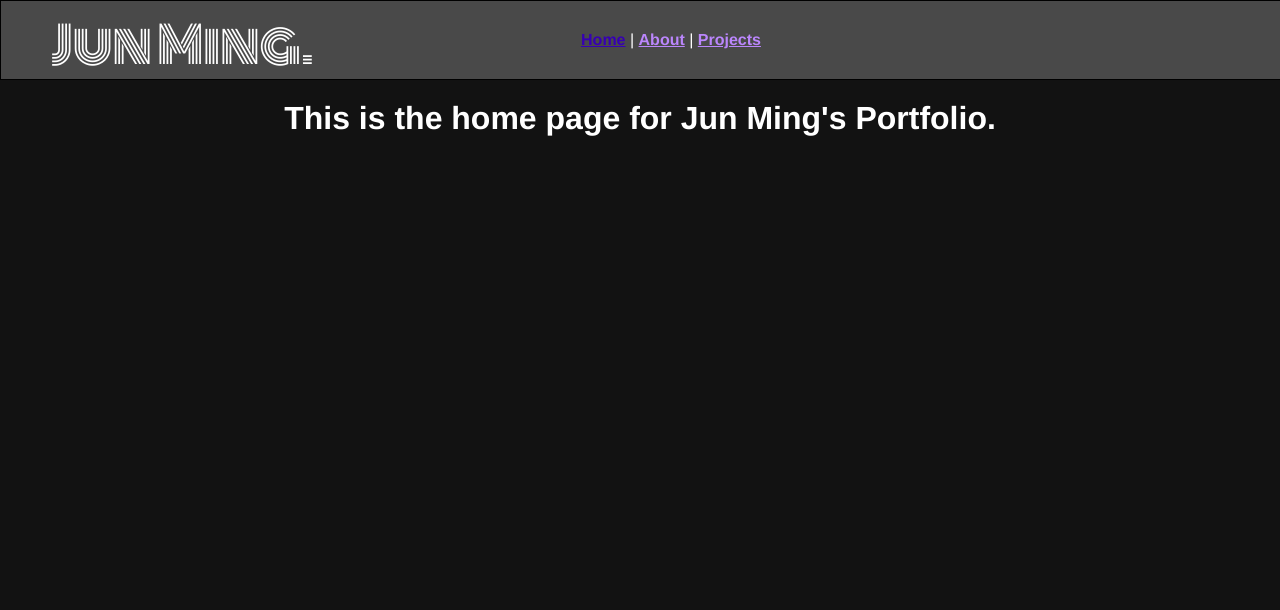
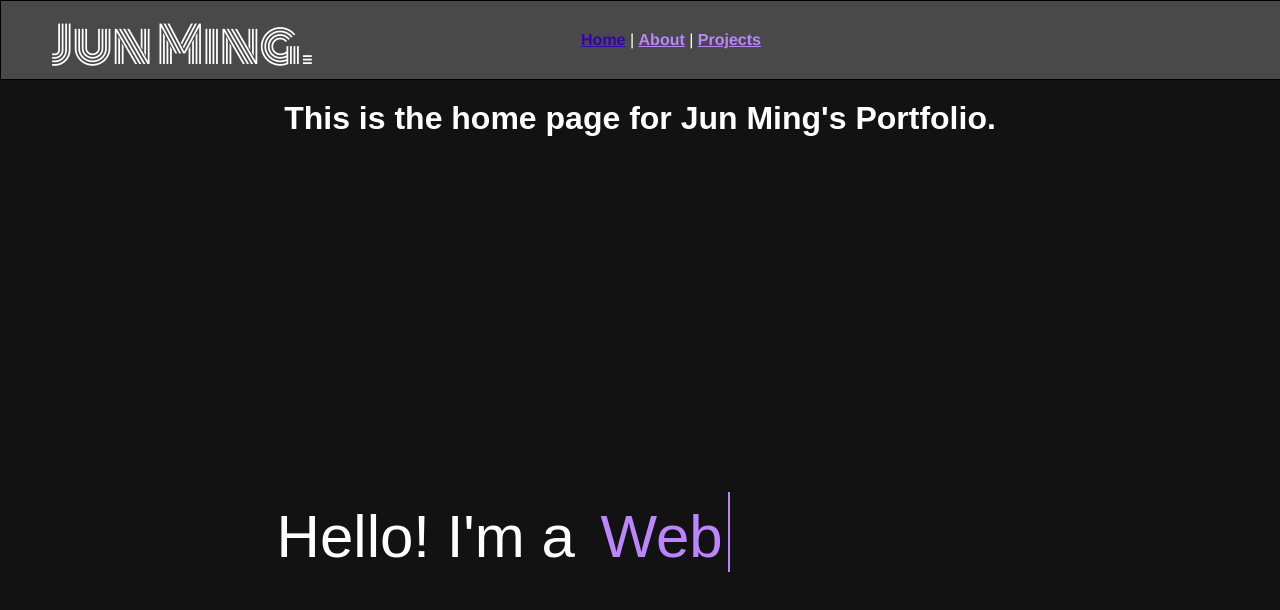
Before and after one commit to junmingg/portfolio_old, a Vue app: page / in a window 1280 px wide. Shown: the top 610 px of the page. Built offline with nearby package versions, Linux system fonts and the light colour scheme.

Commit message:
Added an animation to the home page.

```diff
--- a/src/views/Home.vue
+++ b/src/views/Home.vue
@@ -1,6 +1,17 @@
 <template>
   <div class="home">
     <h1> This is the home page for Jun Ming's Portfolio. </h1>
+    <body>
+      <div class="wrapper">
+        <div class="static-txt">Hello! I'm a</div>
+        <ul class="dynamic-txts">
+          <li><span>Data Analyst &nbsp; &nbsp;</span></li>
+          <li><span>Data Scientist &nbsp;</span></li>
+          <li><span>ML/AI Engineer</span></li>
+          <li><span>Web Developer</span></li>
+        </ul>
+      </div>
+    </body>
   </div>
 </template>
 
@@ -13,3 +24,75 @@ export default {
   }
 }
 </script>
+
+<style scoped>
+* {
+  margin: 0;
+  padding: 0;
+  box-sizing: border-box;
+  font-family: 'Poppins', sans-serif;
+}
+
+body {
+  display: flex;
+  align-items: center;
+   justify-content: center;
+   min-height: 100vh;
+}
+
+.wrapper {
+  display: inline-flex;
+}
+
+.wrapper .static-txt {
+  font-size: 60px;
+  font-weight: 400;
+  padding: 10px;
+}
+
+.wrapper .dynamic-txts {
+  margin-left: 15px;
+  height: 90px;
+  line-height: 90px;
+  overflow: hidden;
+}
+
+.dynamic-txts li {
+  color: #BB86FC;
+  list-style: none;
+  font-size: 60px;
+  font-weight: 500;
+  position: relative;
+  top: 0;
+  animation: slide 6s steps(4) infinite;
+}
+
+@keyframes slide {
+  100%{
+    top: -360px;
+  }
+}
+
+.dynamic-txts li span {
+  position: relative;
+}
+
+.dynamic-txts li span::after{
+  content: "";
+  position: absolute;
+  left: 0;
+  height: 120%;
+  width: 100%;
+  background: #121212;
+  border-left: 2px solid #BB86FC;
+  animation: typing 1.5s steps(14) infinite;
+}
+
+@keyframes typing {
+  100%{
+    left: 100%;
+    margin: 0 -35px 0 35px;
+  }
+}
+
+</style>
```
